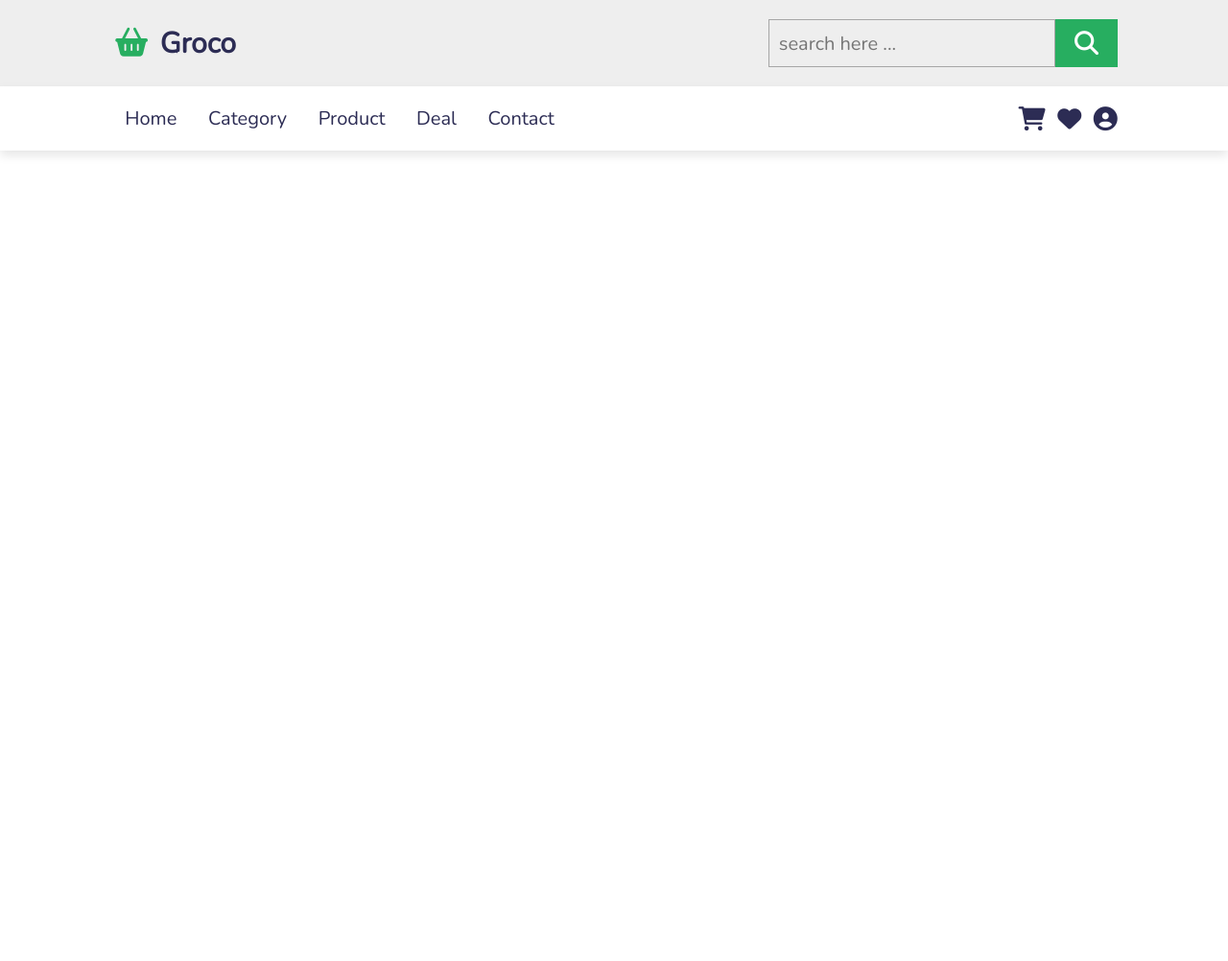
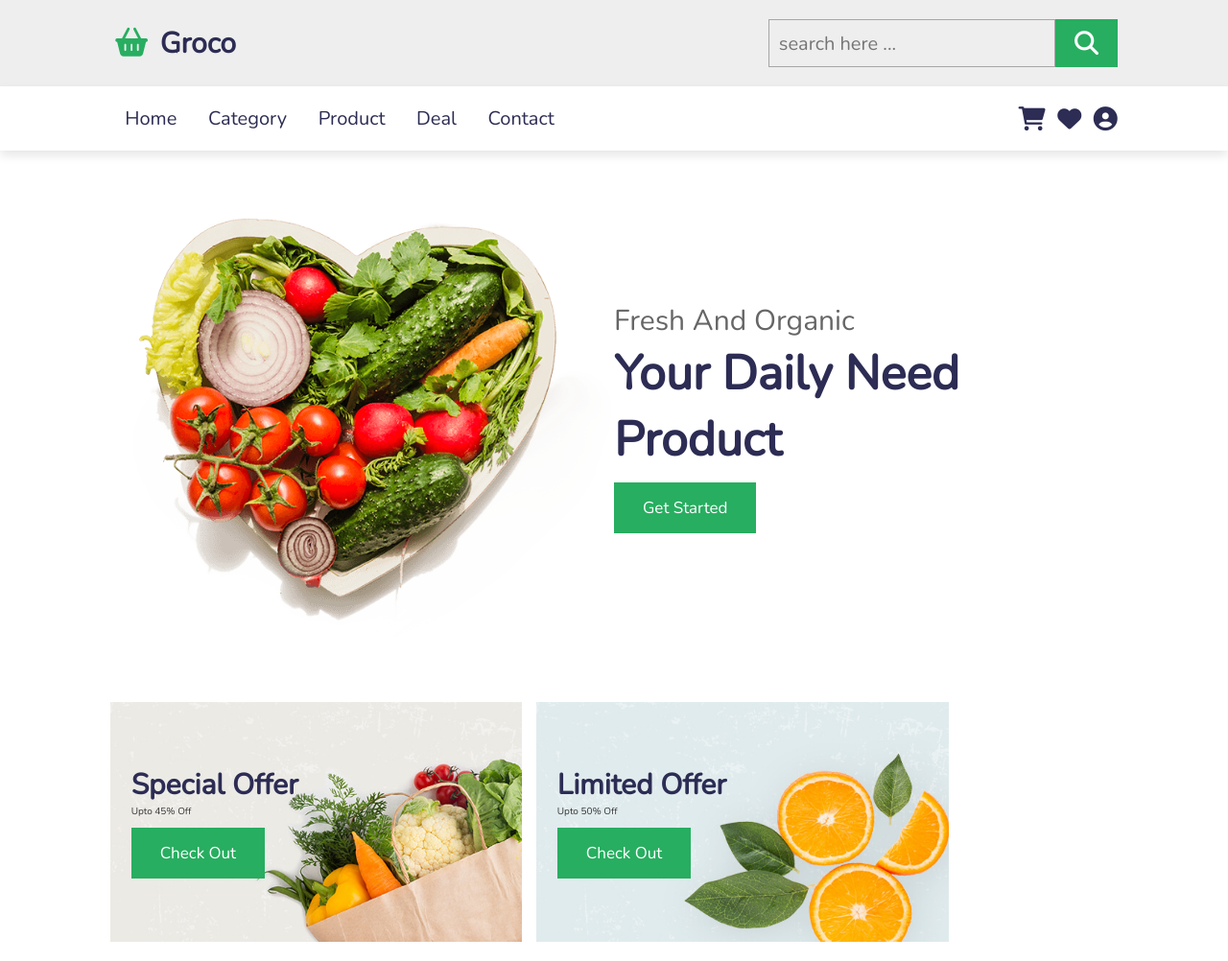
Before and after one commit to andriyabu/grocery, a plain HTML site: page index.html in a window 1280 px wide. Shown: the whole page at 96% size. Before the commit the page ends 800 px from the top, so only its background shows below. Drawn offline with nearby package versions, Linux system fonts and the light colour scheme.

Commit message:
added banner section and styling it

```diff
--- a/assets/css/style.css
+++ b/assets/css/style.css
@@ -29,10 +29,27 @@ html{
     scroll-behavior: smooth;
 }
 
+section{
+    padding: 2rem 9%;
+}
+
 /* body{
     height: 200rem;
 } */
+.btn{
+    display: inline-block;
+    margin-top: 1rem;
+    background: var(--green);
+    color: #fff;
+    padding: 1.5rem 3rem;
+    font-size: 1.7rem;
+    text-align: center;
+    cursor: pointer;
+}
 
+.btn:hover{
+    background: var(--black);
+}
 .header-1{
     background: #eee;
     display: flex;
@@ -136,12 +153,75 @@ html{
     display: none;
 }
 
+.home{
+    display: flex;
+    align-items: center;
+    justify-content: center;
+    flex-wrap: wrap;
+}
 
+.home .image{
+    flex: 1 1 40rem;
+    padding-top: 5rem;
+}
 
+.home .image img{
+    width: 100%;
+}
 
+.home .content{
+    flex: 1 1 40rem;
+}
 
+.home .content span{
+    font-size: 3rem;
+    color: #666;
+}
 
+.home .content h3{
+    font-size: 5rem;
+    color: var(--black);
+}
 
+.banner-container{
+    display: flex;
+    flex-wrap: wrap;
+    gap: 1.5rem;
+}
+
+.banner-container .banner{
+    flex-direction: 1 1 40rem;
+    height: 25rem;
+    overflow: hidden;
+    position: relative;
+}
+
+.banner-container .banner img{
+    height: 100%;
+    width: 100%;
+    object-fit: cover;
+}
+
+.banner-container .banner .content{
+    position: absolute;
+    top: 50%;
+    left: 5%;
+    transform: translateY(-50%);
+}
+
+.banner-container .banner .content h3{
+    font-size: 3rem;
+    color: var(--black);
+}
+
+.banner-container .banner .content p{
+    font: 2rem;
+    color: #333;
+}
+
+.banner-container .banner:hover img{
+    transform: scale(1.5) rotate(-5deg);
+}
 
 
 
@@ -175,6 +255,10 @@ html{
     .header-2{
         padding: 2rem;
     }
+
+    section{
+        padding: 2rem;
+    }
 }
 
 @media (max-width:768px) {
@@ -204,6 +288,14 @@ html{
         padding: 1rem;
         margin: 1.5rem 0;
     }
+
+    .home .content{
+        text-align: center;
+    }
+
+    .home .content h3{
+        font-size: 4rem;
+    }
 }
 
 
--- a/index.html
+++ b/index.html
@@ -45,6 +45,40 @@
 </header>
 <!-- header section end -->
 
+<!-- home section start -->
+<section class="home" id="home">
+    <div class="image">
+        <img src="assets/images/home-img.png" alt="">
+    </div>
+    <div class="content">
+        <span>fresh and organic</span>
+        <h3>your daily need product</h3>
+        <a href="#" class="btn">get started</a>
+    </div>
+</section>
+<!-- home section end -->
+
+<!-- banner section start -->
+<section class="banner-container">
+    <div class="banner">
+        <img src="assets/images/banner-1.jpg" alt="">
+        <div class="content">
+            <h3>special offer</h3>
+            <p>upto 45% off</p>
+            <a href="#" class="btn">check out</a>
+        </div>
+    </div>
+
+    <div class="banner">
+        <img src="assets/images/banner-2.jpg" alt="">
+        <div class="content">
+            <h3>limited offer</h3>
+            <p>upto 50% off</p>
+            <a href="#" class="btn">check out</a>
+        </div>
+    </div>
+</section>
+<!-- banner section end -->
 
 
 
```
